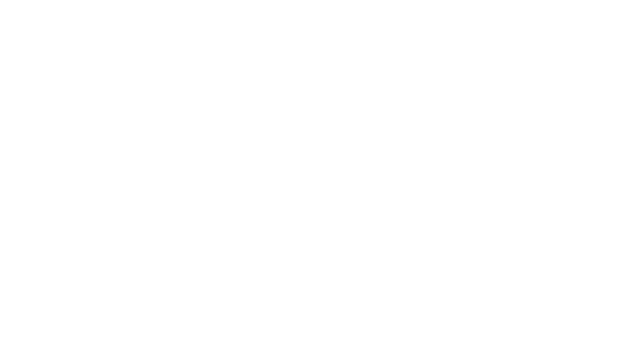
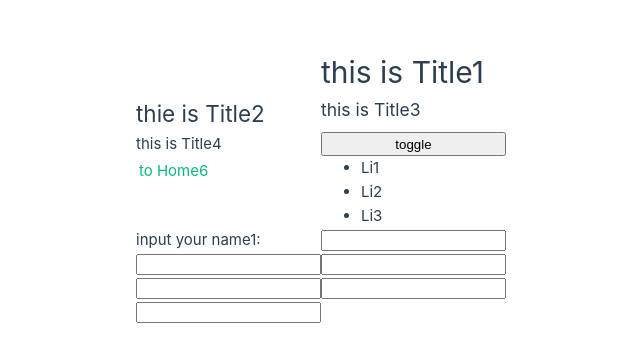
Before and after one commit to airmanxtw/TestVue20250102, a Vue app: page /home7 in a window 1280 px wide. Before the commit this address had no page. Shown: the part 214-576 px from the top of the page, without its empty margins (319-959 px from the left). Built offline with nearby package versions, Linux system fonts and the light colour scheme.

Commit message:
新增 Home7View 組件，更新路由以包含 Home7；在 Home6View 中添加導航連結至 Home7；新增 HComponents 組件以支持動態標題顯示

```diff
--- /dev/null
+++ b/src/components/HComponents.vue
@@ -0,0 +1,11 @@
+<template>
+  <h1 v-if="hvalue == 1">{{ content }}</h1>
+  <h2 v-else-if="hvalue == 2">{{ content }}</h2>
+  <h3 v-else-if="hvalue == 3">{{ content }}</h3>
+  <h4 v-else-if="hvalue == 4">{{ content }}</h4>
+  <h5 v-else-if="hvalue == 5">{{ content }}</h5>
+  <h6 v-else>{{ content }}</h6>
+</template>
+<script setup lang="ts">
+defineProps<{ hvalue: number, content: string }>();
+</script>
--- a/src/router/index.ts
+++ b/src/router/index.ts
@@ -53,6 +53,11 @@ const router = createRouter({
       name: 'home6',
       component: () => import('@/views/Home6View.vue'),
     },
+    {
+      path: '/home7',
+      name: 'home7',
+      component: () => import('@/views/Home7View.vue'),
+    },
   ],
 })
 
--- a/src/views/Home6View.vue
+++ b/src/views/Home6View.vue
@@ -7,6 +7,7 @@
   <d3-comp :class="scoreClass" />
   <button @click="score++">add</button>
   <button @click="score--">minus</button>
+  <router-link to="/home7">to Home7</router-link>
 </template>
 <script setup lang="ts">
 import { computed, ref } from 'vue'
--- /dev/null
+++ b/src/views/Home7View.vue
@@ -0,0 +1,51 @@
+<template>
+  <h1>this is Title1</h1>
+  <h2 v-show="visable">thie is Title2</h2>
+  <h3 :class="visable ? 'visible' : 'unvisable'">this is Title3</h3>
+  <h4 class="canVisable">this is Title4</h4>
+  <button @click="visable = !visable">toggle</button>
+  <RouterLink to="/home6">to Home6</RouterLink>
+  <ul>
+    <template v-if="visable">
+      <li>Li1</li>
+      <li>Li2</li>
+    </template>
+    <li>Li3</li>
+  </ul>
+
+  <template v-for="item in data" :key="item">
+    <span v-if="item == 1">input your name{{ item }}:</span>
+    <span><input /></span>
+  </template>
+
+
+
+
+</template>
+<script setup lang="ts">
+import { ref, computed } from 'vue'
+const visable = ref(true);
+
+const cssName = computed(() => visable.value ? 'block' : 'none');
+const data = ref([1, 2, 3, 4, 5, 6]);
+
+setInterval(() => {
+  //visable.value = !visable.value;
+  console.log('hello ~ i am here');
+}, 1000);
+
+</script>
+
+<style scoped>
+.visable {
+  display: block;
+}
+
+.unvisable {
+  display: none;
+}
+
+.canVisable {
+  display: v-bind(cssName);
+}
+</style>
```
Also changed, not shown: 1 other file (tests, documents, lock files or other folders).
